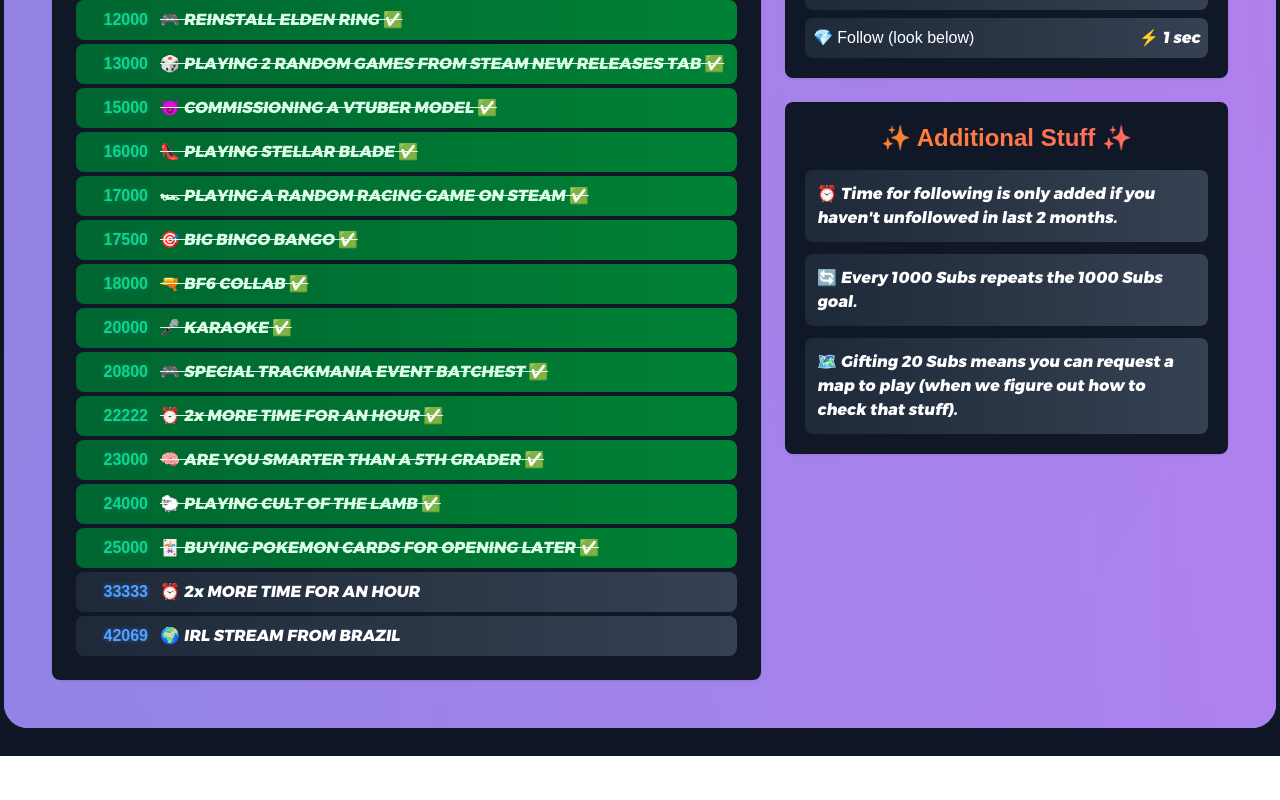
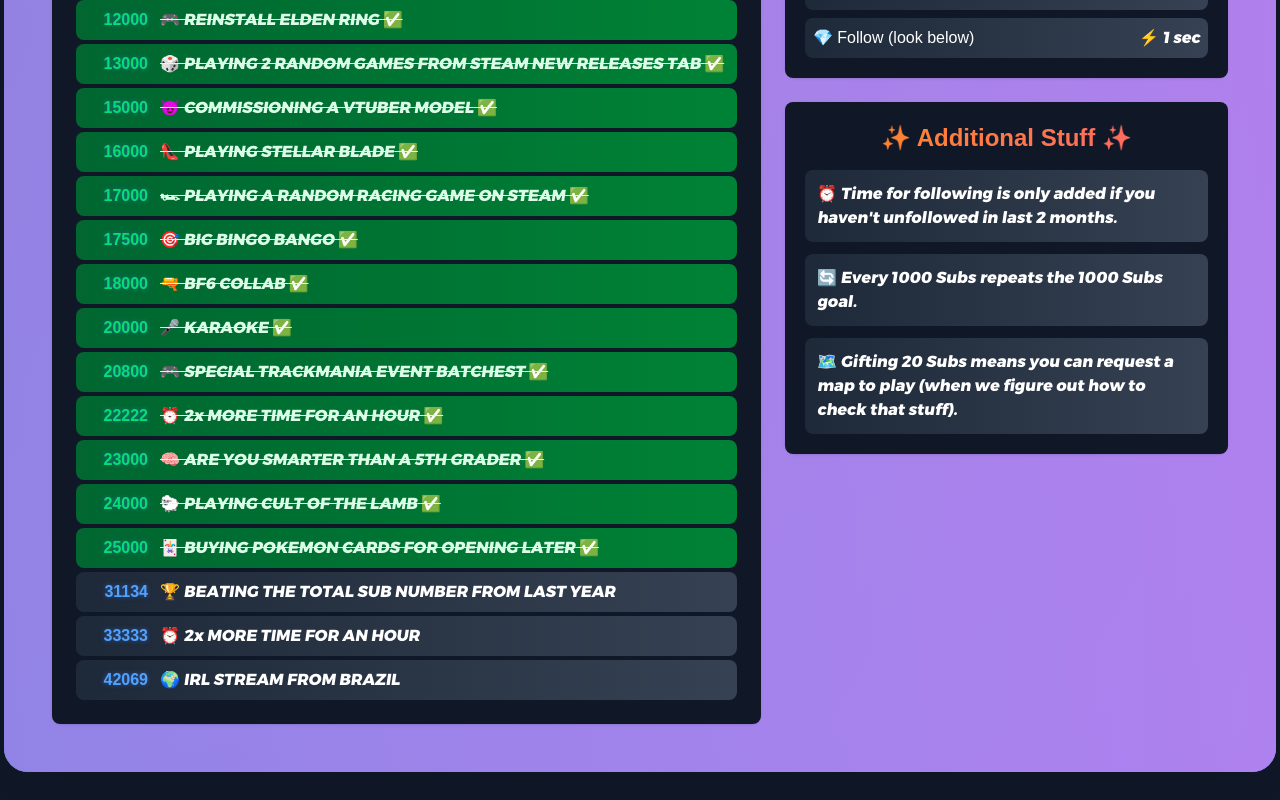
Before and after one commit to VellVee/scrapie-subathon, a Next.js app: page / in a window 1280 px wide. Shown: the part 1188-1988 px from the top of the page. Before the commit the page ends 1944 px from the top, so only its background shows below. Built offline with nearby package versions, Linux system fonts and the light colour scheme.

Commit message:
tota lsub goal

```diff
--- a/app/page.tsx
+++ b/app/page.tsx
@@ -55,6 +55,7 @@
     { goal: 23000, text: "🧠 ARE YOU SMARTER THAN A 5TH GRADER", met: true },
     { goal: 24000, text: "🐑 PLAYING CULT OF THE LAMB", met: true },
     { goal: 25000, text: "🃏 BUYING POKEMON CARDS FOR OPENING LATER", met: true },
+    { goal: 31134, text: "🏆 BEATING THE TOTAL SUB NUMBER FROM LAST YEAR", met: false },
     { goal: 33333, text: "⏰ 2x MORE TIME FOR AN HOUR", met: false },
     { goal: 42069, text: "🌍 IRL STREAM FROM BRAZIL", met: false }
   ], []);
```
